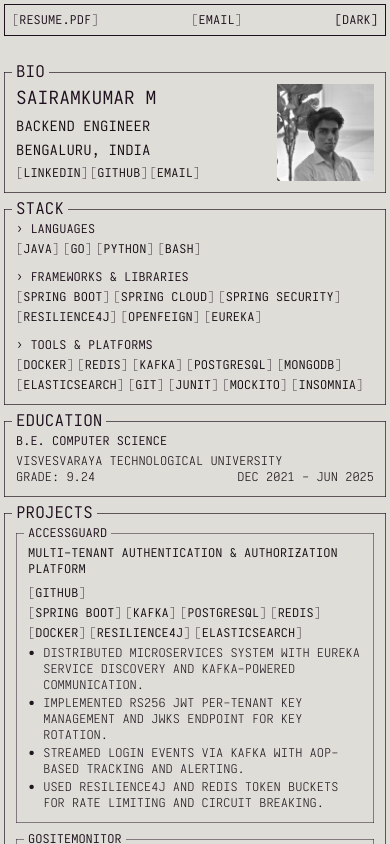
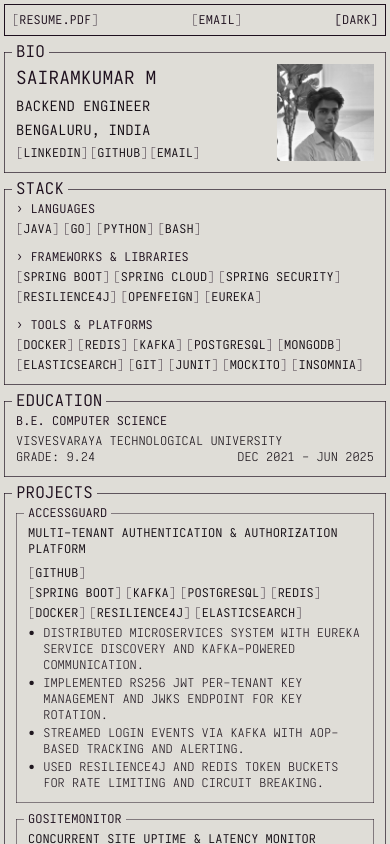
Before and after one commit to sairamkumarm/personal-portfolio, a Next.js app: page / in a window 390 px wide. Shown: the top 844 px of the page. Built offline with nearby package versions, Linux system fonts and the light colour scheme.

Commit message:
fixed header gap

```diff
--- a/components/operator-profile.tsx
+++ b/components/operator-profile.tsx
@@ -88,7 +88,7 @@ export function OperatorProfile({ data }: OperatorProfileProps) {
       <ProfileHeader data={data} textPhaseActive={textPhaseActive} interactivePhaseActive={interactivePhaseActive} DEBUG_MODE={DEBUG_MODE} GlitchComponent={GlitchComponent} />
 
       {/* Main Content - Multi-column Layout */}
-      <div className="flex-1 pt-[8vh] 2xl:pt-[6vh] sm:pt-14 columns-[30rem] pb-4 gap-x-4 space-y-4 px-0 z-60">
+      <div className="flex-1 pt-12 sm:pt-14 columns-[30rem] pb-4 gap-x-4 space-y-4 px-0 z-60">
         <div className=" break-inside-avoid bg-theme-primary">
           <PersonalInfoSection data={data} textPhaseActive={textPhaseActive} DEBUG_MODE={DEBUG_MODE} calculateDelay={calculateDelay} calculateFieldDelay={calculateFieldDelay} GlitchComponent={GlitchComponent} />
         </div>
```
